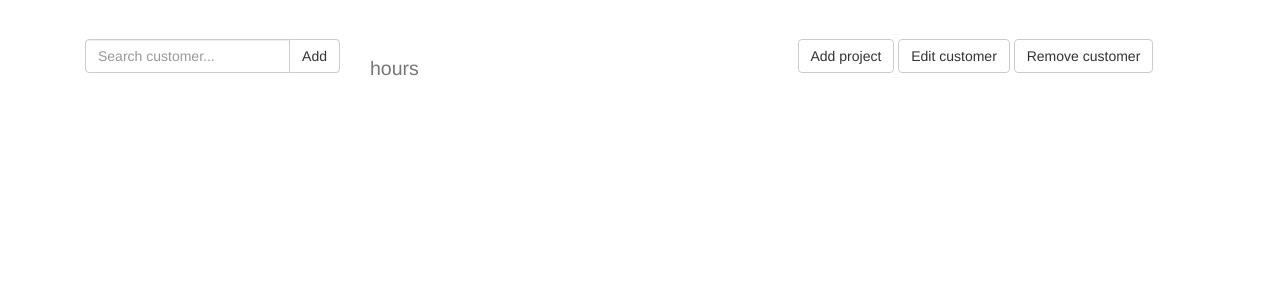
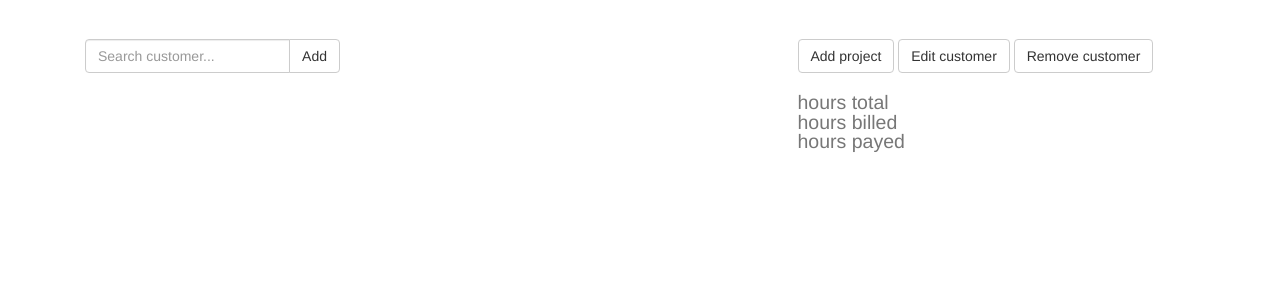
Before and after one commit to ssnielsen/timereg, a Django app: page / in a window 1280 px wide. Shown: the part 51-351 px from the top of the page. Run offline with Django 3.2, Linux system fonts and the light colour scheme; data comes from the database, SQL or seed files in the repository; both versions use the stored data as it was after the commit; parts of the project's set-up code (start-up, migrations or seed data) failed here and were passed over; some libraries are stand-ins or nearby versions.

Commit message:
Flip-button for adding new activities on projects
Provides cleaner look. Also, accumulator on billed and payed hours.

```diff
--- a/freelancr/static/js/controllers.js
+++ b/freelancr/static/js/controllers.js
@@ -71,11 +71,19 @@ freelancrApp.controller('AppController', function($scope, $modal, Customer, Proj
     Customer.get($scope.selectedCustomer, function(customer) {
       $scope.selectedCustomerProjects = customer.projects;
       var sum = function(prev, cur) { return prev+cur.duration; };
+      var billedFilter = function(e) { return e.billed; };
+      var payedFilter = function(e) { return billedFilter(e) && e.payed; };
       for (var i = 0; i < $scope.selectedCustomerProjects.length; i++) {
         var total = $scope.selectedCustomerProjects[i].activities.reduce(sum, 0);
+        var billed = $scope.selectedCustomerProjects[i].activities.filter(billedFilter).reduce(sum, 0);
+        var payed = $scope.selectedCustomerProjects[i].activities.filter(payedFilter).reduce(sum, 0);
         $scope.selectedCustomerProjects[i].totalHours = total;
+        $scope.selectedCustomerProjects[i].billedHours = billed;
+        $scope.selectedCustomerProjects[i].payedHours = payed;
       }
       $scope.selectedCustomer.totalHours = $scope.selectedCustomerProjects.reduce(function(prev, cur) { return prev+cur.totalHours; }, 0);
+      $scope.selectedCustomer.totalBilledHours = $scope.selectedCustomerProjects.reduce(function(prev, cur) { return prev+cur.billedHours; }, 0);
+      $scope.selectedCustomer.totalPayedHours = $scope.selectedCustomerProjects.reduce(function(prev, cur) { return prev+cur.payedHours; }, 0);
     });
 
     $('.hover-visible').css('visiblity','hidden');
@@ -202,12 +210,17 @@ freelancrApp.controller('AddController', function($scope, Activity) {
   $scope.format = "yyyy-MM-dd";
   $scope.duration = null;
   $scope.rate = null;
+  $scope.showAddActivity = false;
 
   $scope.handleNaN = function(number) {
     if (angular.isNumber(number))
       return number;
     else
       return 0;
+  };
+
+  $scope.showAdd = function() {
+    $scope.showAddActivity = !$scope.showAddActivity;
   };
 
   // Adds activity - used in form
@@ -333,6 +346,13 @@ freelancrApp.filter('bool', function() {
   };
 });
 
+// Filter handling boolean values
+freelancrApp.filter('hourOrHours', function() {
+  return function(value) {
+    return value == 1 ? "hour" : "hours";
+  };
+});
+
 angular.module('ngResource').config([
     '$provide', '$httpProvider',
     function($provide, $httpProvider) {
--- a/freelancr/templates/freelancr/index.html
+++ b/freelancr/templates/freelancr/index.html
@@ -70,20 +70,33 @@
         <div class="col-md-9" ng-model="selectedCustomer">
           <div class="row">
             <div class="col-md-6">
-              <h2><span ng-bind="selectedCustomer.name"></span> <small> <span ng-bind="selectedCustomer.totalHours"></span> hours</small></h2>
-              <div ng-bind="selectedCustomer.street"></div>
+              <h2 style="margin-top: 0"><span ng-bind="selectedCustomer.name"></span></h2>
+              <div style="font-style: strong" ng-bind="selectedCustomer.street"></div>
               <div ng-bind="selectedCustomer.phone"></div>
             </div>
             <div class="col-md-6">
               <button type="button" class="btn btn-default" ng-click="addProject()">Add project</button>
               <button type="button" class="btn btn-default" ng-click="editCustomer(selectedCustomer)">Edit customer</button>
-              <button type="button" class="btn btn-default" ng-click="removeCustomer(selectedCustomer)">Remove customer</button>
+              <button type="button" class="btn btn-default" ng-click="removeCustomer(selectedCustomer)">Remove customer</button><br>
+              <h2>
+                <small>
+                  <div><span ng-bind="selectedCustomer.totalHours"></span> <span ng-bind="selectedCustomer.totalHours | hourOrHours"></span> total</div>
+                  <div><span ng-bind="selectedCustomer.totalBilledHours"></span> <span ng-bind="selectedCustomer.totalBilledHours | hourOrHours"></span> billed</div>
+                  <div><span ng-bind="selectedCustomer.totalPayedHours"></span> <span ng-bind="selectedCustomer.totalPayedHours | hourOrHours"></span> payed</div>
+                </small>
+              </h2>
             </div>
           </div>
-          <br><br>
-          <div ng-repeat="project in selectedCustomerProjects">
-            <h4><span ng-bind="project.name"></span> <small><span ng-bind="project.totalHours"></span> hours</small>&nbsp;&nbsp;&nbsp;<button type="button" class="btn btn-default btn-sm" ng-click="removeProject(project)"><span class="glyphicon glyphicon-remove" aria-hidden="true"></span></button><h4>
-                  <form name="addActivityForm">
+          <div class="row" ng-repeat="project in selectedCustomerProjects">
+            <h4><span ng-bind="project.name"></span>
+              <small>
+                <span ng-bind="project.totalHours"></span>&nbsp;<span ng-bind="project.totalHours | hourOrHours"></span>&nbsp;total&nbsp;-
+                <span ng-bind="project.billedHours"></span>&nbsp;<span ng-bind="project.billedHours | hourOrHours"></span>&nbsp;billed&nbsp;-
+                <span ng-bind="project.payedHours"></span>&nbsp;<span ng-bind="project.payedHours | hourOrHours"></span>&nbsp;payed&nbsp;&nbsp;
+              </small>
+                <button type="button" class="btn btn-default btn-sm" ng-click="removeProject(project)"><span class="glyphicon glyphicon-remove" aria-hidden="true"></span></button>
+                <h4>
+                  <form name="addActivityForm" novalidate>
                     <table class="table table-activity">
                       <thead>
                         <th class="col-sm-2">Date</th>
@@ -112,15 +125,20 @@
                       </tr>
                       <tr ng-controller="AddController">
                           <td>
-                      <input type="text" class="form-control input input-xs" datepicker-popup="{{format}}" ng-click="openDatePicker($event)" ng-model="date" is-open="opened" close-text="Close" required="">
+                            <input type="text" class="form-control input input-xs" datepicker-popup="{{format}}" ng-click="openDatePicker($event)" ng-show="showAddActivity" ng-model="date" is-open="opened" close-text="Close" required="">
                           </td>
-                    <td><input class="form-control input input-xs" type="text" ng-model="description" required=""></td>
-                    <td><input class="form-control input input-xs" type="text" ng-model="rate" required=""></td>
-                    <td><input class="form-control input input-xs" type="text" ng-model="duration" required=""></td>
-                    <td class="number" ng-bind="handleNaN(rate * duration)">0</td>
-                    <td class="number"><input type="checkbox" ng-model="billed"></td>
-                    <td class="number"><input type="checkbox" ng-model="payed"></td>
-                    <td><button type="submit" class="btn btn-default btn-sm" ng-click="addActivity(project)" ng-disabled="addActivityForm.$invalid"><span class="glyphicon glyphicon-plus" aria-hidden="true"></span></button></td>
+                          <td><input class="form-control input input-xs" type="text" ng-show="showAddActivity" ng-model="description" required=""></td>
+                          <td><input class="form-control input input-xs" type="text" ng-show="showAddActivity" ng-model="rate" required=""></td>
+                          <td><input class="form-control input input-xs" type="text" ng-show="showAddActivity" ng-model="duration" required=""></td>
+                          <td class="number"><span ng-show="showAddActivity" ng-bind="handleNaN(rate * duration)">0</span></td>
+                          <td class="number"><input type="checkbox" ng-show="showAddActivity" ng-model="billed"></td>
+                          <td class="number"><input type="checkbox" ng-show="showAddActivity" ng-model="payed"></td>
+                          <td>
+                            <button type="submit" class="btn btn-default btn-sm" ng-show="showAddActivity" ng-click="addActivity(project)" ng-disabled="addActivityForm.$invalid"><span class="glyphicon glyphicon-plus" aria-hidden="true"></span></button>
+                            <button class="btn btn-default btn-xs" ng-show="showAddActivity" ng-click="showAdd()">Cancel</button>
+                            <button class="btn btn-default btn-sm" ng-hide="showAddActivity" ng-click="showAdd()"><span class="glyphicon glyphicon-plus" aria-hidden="true"></span></button>
+                          </td>
+                          <!--button type="submit" class="btn btn-default btn-sm" ng-hide="showAddActivity" ng-click="showAdd()"><span class="glyphicon glyphicon-plus" aria-hidden="true"></span></button-->
                       </tr>
                     </table>
                   </form>
--- a/freelancr/tests.py
+++ b/freelancr/tests.py
@@ -5,10 +5,6 @@ from rest_framework.test import APITestCase
 
 class CustomerTest(APITestCase):
   def test_customer(self):
-    """
-    Adding a customer
-    """
-
     """
     No customers initially
     """
```
Also changed, not shown: db.sqlite3. Lines whose indentation alone changed are shown as unchanged.
